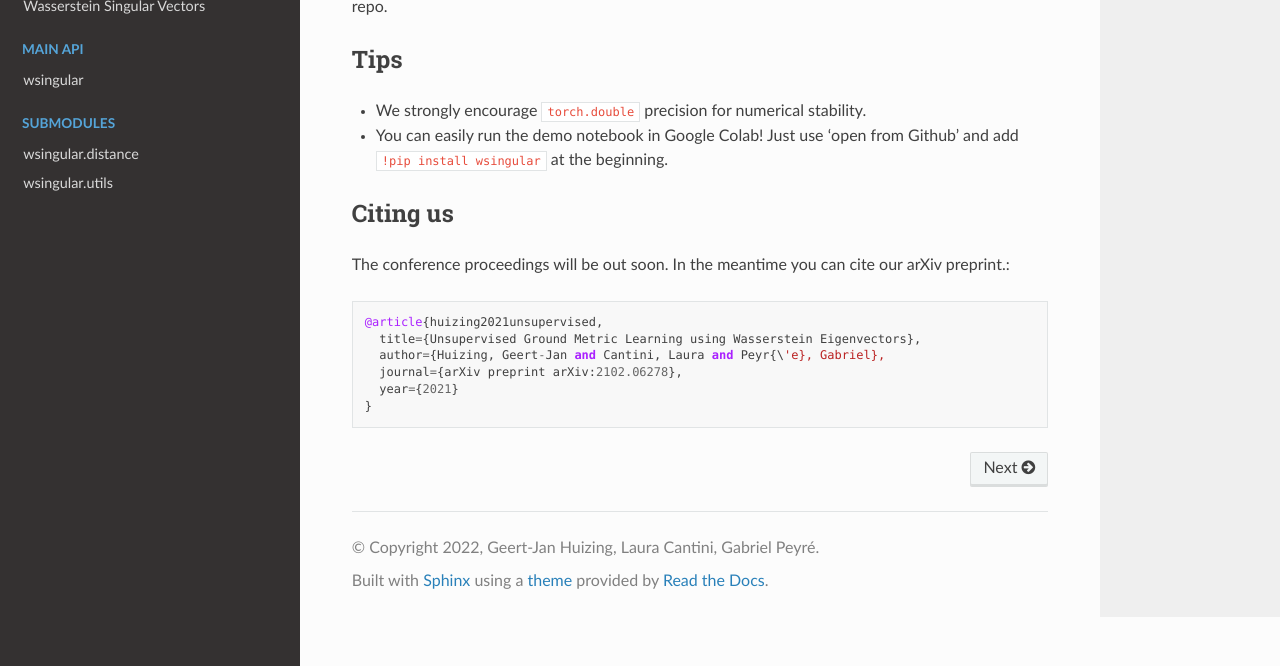
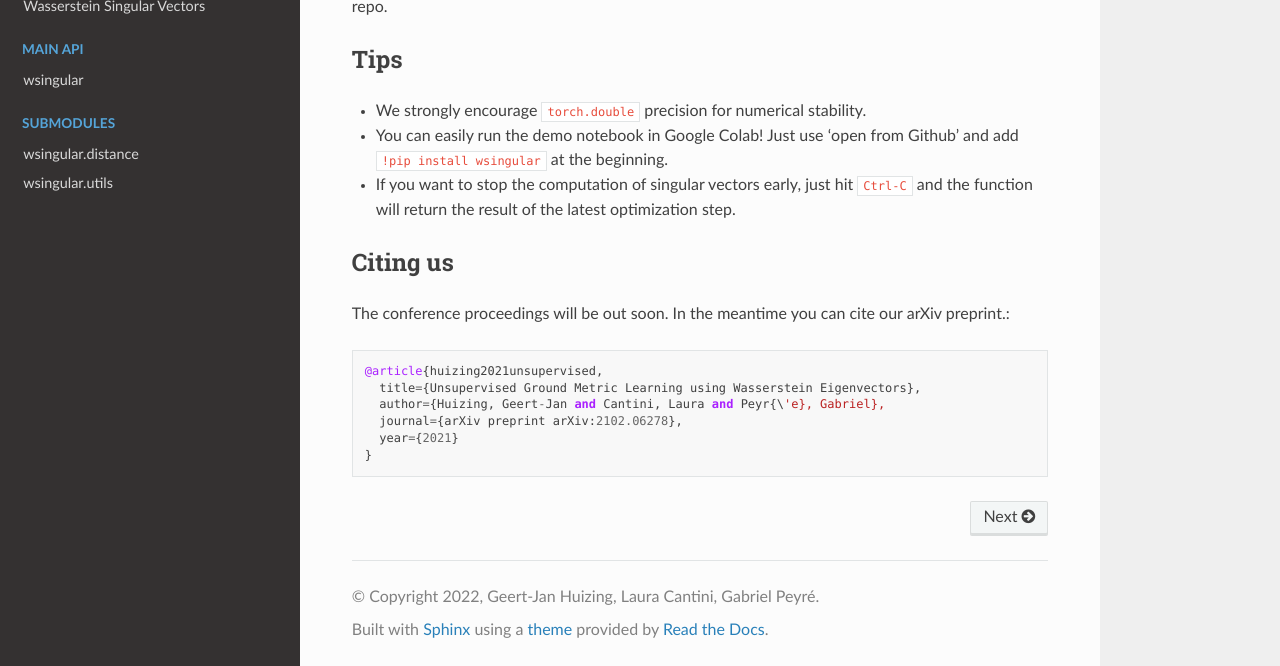
Before and after one commit to CSDUlm/wsingular, a Sphinx documentation site: the page built from docs/index.rst, in a window 1280 px wide and 900 px high, scrolled down 690 px, cut to the strip 234-900 px from the top of the window. Built offline with Sphinx 7.4.7 and the Read the Docs theme 2.0.0, drawn with Linux system fonts in a browser that asks for light colours.

Commit message:
add tip to docs

```diff
--- a/docs/index.rst
+++ b/docs/index.rst
@@ -63,6 +63,7 @@ Tips
 
 - We strongly encourage :code:`torch.double` precision for numerical stability.
 - You can easily run the demo notebook in Google Colab! Just use 'open from Github' and add :code:`!pip install wsingular` at the beginning.
+- If you want to stop the computation of singular vectors early, just hit :code:`Ctrl-C` and the function will return the result of the latest optimization step.
 
 Citing us
 ---------
```
